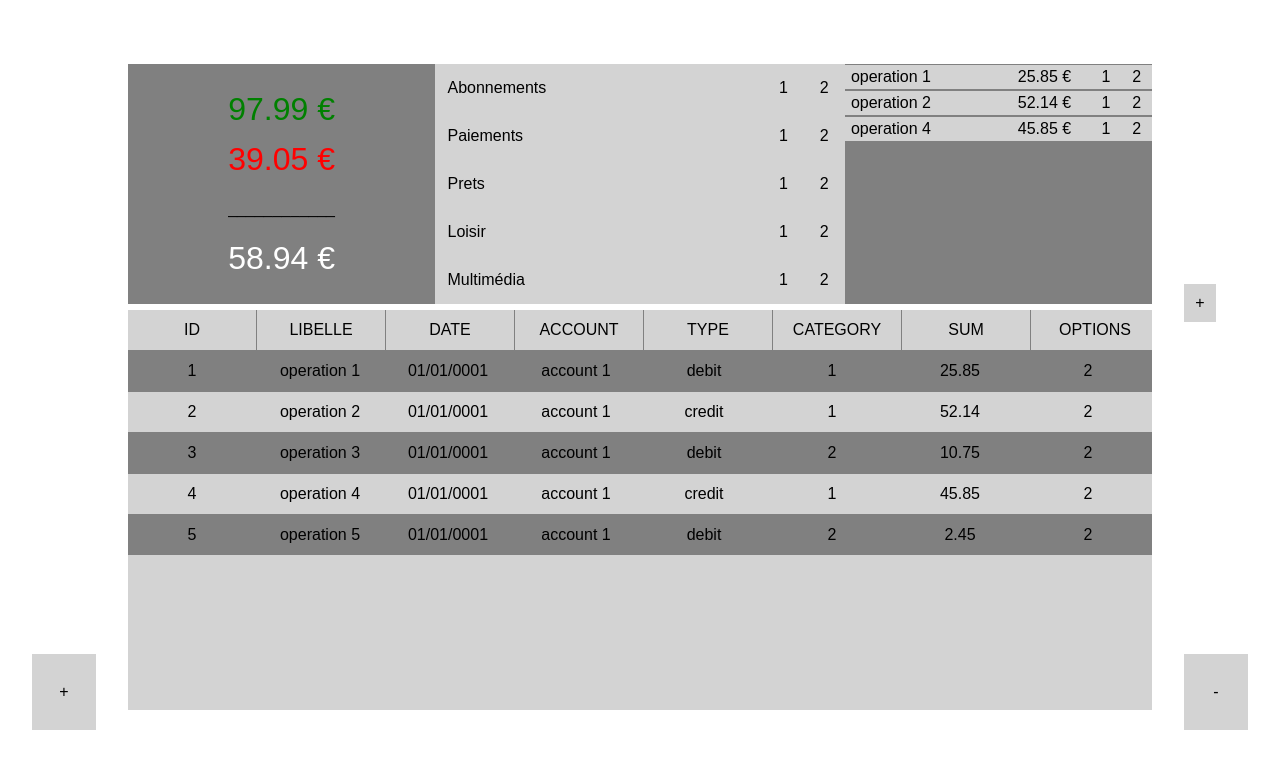
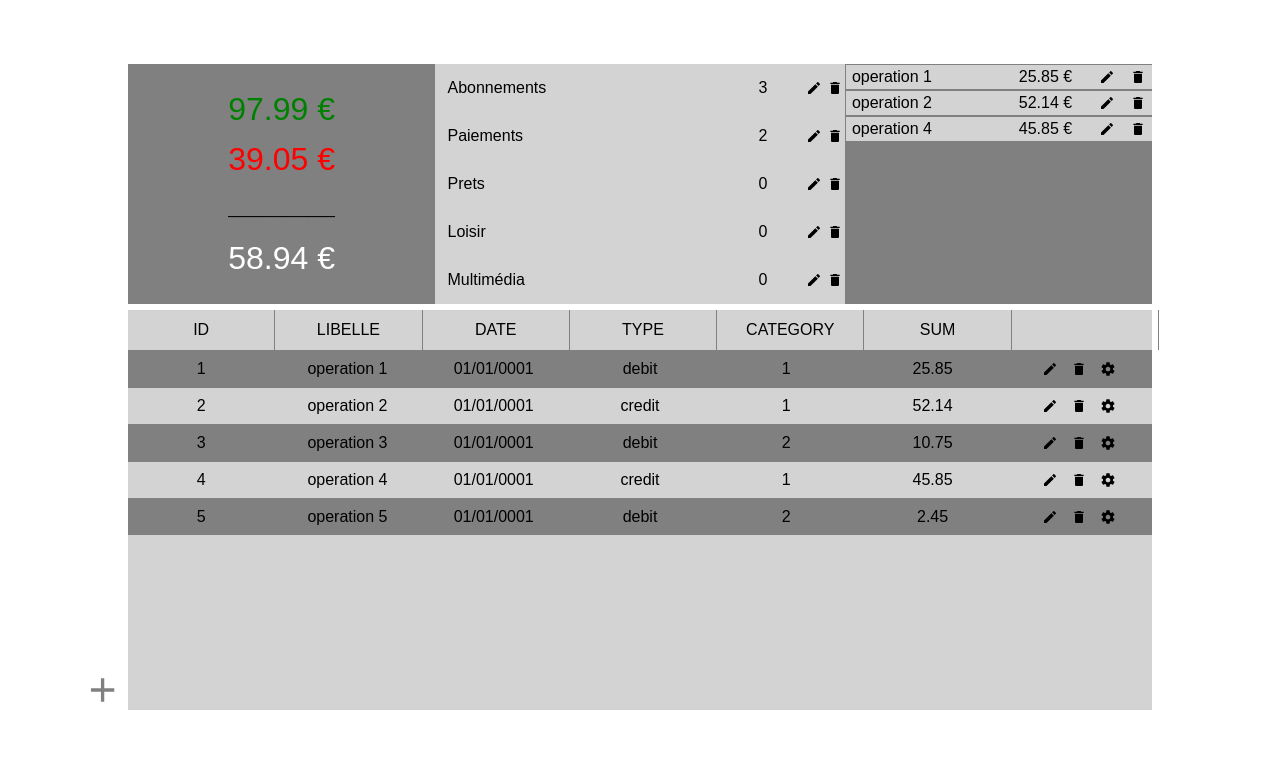
Before and after one commit to elielam/PERS-FINANCIAL, a React (Create React App) app: page / in a window 1280 px wide. Shown: the top 768 px of the page. Built offline with nearby package versions, Linux system fonts and the light colour scheme.

Commit message:
Add icons && add count on categories

```diff
--- a/package.json
+++ b/package.json
@@ -5,6 +5,7 @@
   "dependencies": {
     "react": "^16.4.1",
     "react-dom": "^16.4.1",
+    "react-icons": "^2.2.7",
     "react-scripts": "1.1.4"
   },
   "scripts": {
--- a/src/App.css
+++ b/src/App.css
@@ -86,14 +86,14 @@
           min-height: 100% !important;
           height: 100% !important;
           max-height: 100% !important;
-          min-width: 77% !important;
-          width: 77% !important;
-          max-width: 77% !important;
+          min-width: 67% !important;
+          width: 67% !important;
+          max-width: 67% !important;
           display: flex;
           flex-direction: row;
           align-items: center;
           justify-content: flex-start; }
-        .App .header .header-categories .header-categories-row .header-categories-row-options {
+        .App .header .header-categories .header-categories-row .header-categories-row-count {
           margin: 0 !important;
           padding: 0 !important;
           min-height: 100% !important;
@@ -102,6 +102,19 @@
           min-width: 20% !important;
           width: 20% !important;
           max-width: 20% !important;
+          display: flex;
+          flex-direction: row;
+          align-items: center;
+          justify-content: center; }
+        .App .header .header-categories .header-categories-row .header-categories-row-options {
+          margin: 0 !important;
+          padding: 0 !important;
+          min-height: 100% !important;
+          height: 100% !important;
+          max-height: 100% !important;
+          min-width: 10% !important;
+          width: 10% !important;
+          max-width: 10% !important;
           display: flex;
           flex-direction: row;
           align-items: center;
@@ -127,10 +140,9 @@
       min-width: 30% !important;
       width: 30% !important;
       max-width: 30% !important;
+      position: relative;
       display: flex;
       flex-direction: column;
-      align-items: center;
-      justify-content: flex-start;
       overflow-y: scroll; }
       .App .header .header-overview .header-overview-row {
         margin: 0 !important;
@@ -208,7 +220,7 @@
     max-width: 80% !important;
     display: flex;
     flex-direction: column;
-    overflow-x: hidden;
+    position: relative;
     background: lightgray; }
     .App .table .table-header {
       margin: 0 !important;
@@ -229,14 +241,26 @@
         min-height: 100% !important;
         height: 100% !important;
         max-height: 100% !important;
-        min-width: 12.5% !important;
-        width: 12.5% !important;
-        max-width: 12.5% !important;
+        min-width: 14.28571428571429% !important;
+        width: 14.28571428571429% !important;
+        max-width: 14.28571428571429% !important;
         border-right: 0.1px solid grey;
         display: flex;
         align-items: center;
         justify-content: center; }
-    .App .table .table-row {
+    .App .table .table-corp {
+      margin: 0 !important;
+      padding: 0 !important;
+      min-height: 90% !important;
+      height: 90% !important;
+      max-height: 90% !important;
+      min-width: 100% !important;
+      width: 100% !important;
+      max-width: 100% !important;
+      display: flex;
+      flex-direction: column;
+      overflow-y: scroll; }
+      .App .table .table-corp .table-corp-row {
         margin: 0 !important;
         padding: 0 !important;
         min-height: 10% !important;
@@ -250,51 +274,43 @@
         align-items: flex-start;
         justify-content: center;
         border-top: 0.1px solid grey; }
-      .App .table .table-row .table-row-col {
+        .App .table .table-corp .table-corp-row .table-corp-row-col {
           margin: 0 !important;
           padding: 0 !important;
           min-height: 100% !important;
           height: 100% !important;
           max-height: 100% !important;
-        min-width: 12.5% !important;
-        width: 12.5% !important;
-        max-width: 12.5% !important;
+          min-width: 14.28571428571429% !important;
+          width: 14.28571428571429% !important;
+          max-width: 14.28571428571429% !important;
           display: flex;
-        flex-direction: column;
+          flex-direction: row;
           align-items: center;
           justify-content: center; }
-    .App .table .stripped {
+          .App .table .table-corp .table-corp-row .table-corp-row-col .table-corp-row-col-options {
+            margin: 0 !important;
+            padding: 0 !important;
+            min-height: 100% !important;
+            height: 100% !important;
+            max-height: 100% !important;
+            min-width: 20% !important;
+            width: 20% !important;
+            max-width: 20% !important;
+            display: flex;
+            align-items: center;
+            justify-content: center; }
+      .App .table .table-corp .stripped {
         background-color: grey; }
-  .App .btn-table {
-    min-height: 9.5% !important;
-    height: 9.5% !important;
-    max-height: 9.5% !important;
+    .App .table .btn-table {
+      min-height: 10% !important;
+      height: 10% !important;
+      max-height: 10% !important;
       min-width: 5% !important;
       width: 5% !important;
       max-width: 5% !important;
-    background: lightgray;
-    position: absolute;
       display: flex;
       justify-content: center;
-    align-items: center; }
-  .App .btn-table-plus {
-    top: 81.7%;
-    left: 2.5%; }
-  .App .btn-table-minus {
-    top: 81.7%;
-    right: 2.5%; }
-  .App .btn-overview {
-    min-height: 4.75% !important;
-    height: 4.75% !important;
-    max-height: 4.75% !important;
-    min-width: 2.5% !important;
-    width: 2.5% !important;
-    max-width: 2.5% !important;
-    background: lightgray;
-    position: absolute;
-    display: flex;
-    justify-content: center;
-    align-items: center; }
-  .App .btn-overview-plus {
-    top: 35.5%;
-    right: 5%; }
+      align-items: center;
+      position: relative;
+      bottom: 10%;
+      left: -5%; }
--- a/src/App.js
+++ b/src/App.js
@@ -12,13 +12,6 @@ class App extends Component {
         categories: SAMPLE_CATEGORIES,
         operations: SAMPLE_OPERATIONS
     };
-
-    // componentWillMount() {
-    //     this.setState({
-    //         categories: SAMPLE_CATEGORIES,
-    //         operations: SAMPLE_OPERATIONS
-    //     })
-    // }
 
     handleCategoryChange(id) {
         let categories = this.state.categories;
@@ -46,10 +39,6 @@ class App extends Component {
                     operations={this.state.operations}
                 />
 
-                <div className="btn-overview btn-overview-plus">+</div>
-                <div className="btn-table btn-table-plus">+</div>
-                <div className="btn-table btn-table-minus">-</div>
-
             </div>
 
         );
--- a/src/App.scss
+++ b/src/App.scss
@@ -116,16 +116,17 @@
           height: 100% !important;
           max-height: 100% !important;
 
-          min-width: 77% !important;
-          width: 77% !important;
-          max-width: 77% !important;
+          min-width: 67% !important;
+          width: 67% !important;
+          max-width: 67% !important;
 
           display: flex;
           flex-direction: row;
           align-items: center;
           justify-content: flex-start;
         }
-        .header-categories-row-options {
+
+        .header-categories-row-count {
           margin: 0 !important;
           padding: 0 !important;
 
@@ -136,6 +137,23 @@
           min-width: 20% !important;
           width: 20% !important;
           max-width: 20% !important;
+
+          display: flex;
+          flex-direction: row;
+          align-items: center;
+          justify-content: center;
+        }
+        .header-categories-row-options {
+          margin: 0 !important;
+          padding: 0 !important;
+
+          min-height: 100% !important;
+          height: 100% !important;
+          max-height: 100% !important;
+
+          min-width: 10% !important;
+          width: 10% !important;
+          max-width: 10% !important;
 
           display: flex;
           flex-direction: row;
@@ -172,10 +190,10 @@
       width: 30% !important;
       max-width: 30% !important;
 
+      position: relative;
+
       display: flex;
       flex-direction: column;
-      align-items: center;
-      justify-content: flex-start;
 
       overflow-y: scroll;
 
@@ -284,7 +302,7 @@
     display: flex;
     flex-direction: column;
 
-    overflow-x: hidden;
+    position: relative;
 
     background: lightgray;
 
@@ -313,9 +331,9 @@
         height: 100% !important;
         max-height: 100% !important;
 
-        min-width: 12.5% !important;
-        width: 12.5% !important;
-        max-width: 12.5% !important;
+        min-width: 14.28571428571429% !important;
+        width: 14.28571428571429% !important;
+        max-width: 14.28571428571429% !important;
 
         border-right: 0.1px solid grey;
 
@@ -325,7 +343,24 @@
       }
     }
 
-    .table-row {
+    .table-corp {
+      margin: 0 !important;
+      padding: 0 !important;
+
+      min-height: 90% !important;
+      height: 90% !important;
+      max-height: 90% !important;
+
+      min-width: 100% !important;
+      width: 100% !important;
+      max-width: 100% !important;
+
+      display: flex;
+      flex-direction: column;
+
+      overflow-y: scroll;
+
+      .table-corp-row {
         margin: 0 !important;
         padding: 0 !important;
 
@@ -345,7 +380,7 @@
         border-top: 0.1px solid grey;
 
 
-      .table-row-col {
+        .table-corp-row-col {
           margin: 0 !important;
           padding: 0 !important;
 
@@ -353,14 +388,31 @@
           height: 100% !important;
           max-height: 100% !important;
 
-        min-width: 12.5% !important;
-        width: 12.5% !important;
-        max-width: 12.5% !important;
+          min-width: 14.28571428571429% !important;
+          width: 14.28571428571429% !important;
+          max-width: 14.28571428571429% !important;
 
           display: flex;
-        flex-direction: column;
+          flex-direction: row;
           align-items: center;
           justify-content: center;
+
+          .table-corp-row-col-options {
+            margin: 0 !important;
+            padding: 0 !important;
+
+            min-height: 100% !important;
+            height: 100% !important;
+            max-height: 100% !important;
+
+            min-width: 20% !important;
+            width: 20% !important;
+            max-width: 20% !important;
+
+            display: flex;
+            align-items: center;
+            justify-content: center;
+          }
         }
       }
       .stripped {
@@ -369,50 +421,22 @@
     }
 
     .btn-table {
-    min-height: 9.5% !important;
-    height: 9.5% !important;
-    max-height: 9.5% !important;
+      min-height: 10% !important;
+      height: 10% !important;
+      max-height: 10% !important;
 
       min-width: 5% !important;
       width: 5% !important;
       max-width: 5% !important;
 
-    background: lightgray;
-
-    position: absolute;
-
       display: flex;
       justify-content: center;
       align-items: center;
-  }
-  .btn-table-plus {
-    top: 81.7%;
-    left: 2.5%;
-  }
-  .btn-table-minus {
-    top: 81.7%;
-    right: 2.5%;
-  }
 
-  .btn-overview {
-    min-height: 4.75% !important;
-    height: 4.75% !important;
-    max-height: 4.75% !important;
+      position: relative;
 
-    min-width: 2.5% !important;
-    width: 2.5% !important;
-    max-width: 2.5% !important;
-
-    background: lightgray;
-
-    position: absolute;
-
-    display: flex;
-    justify-content: center;
-    align-items: center;
-  }
-  .btn-overview-plus {
-    top: 35.5%;
-    right: 5%;
+      bottom: 10%;
+      left: -5%;
     }
   }
+}
--- a/src/components/header/categories/index.js
+++ b/src/components/header/categories/index.js
@@ -1,8 +1,20 @@
 import React, { Component } from 'react';
+import {MdEdit, MdDelete} from "react-icons/lib/md/index";
 // import './categories.css';
 
 export default class Categories extends Component {
+    generateCategoryCount(id) {
+        let count = 0;
+        this.props.operations.forEach((operation) => {
+            if(operation.category === id) {
+                count++;
+            }
+        });
+        return count;
+    }
+
     render() {
+
         return (
             <div className="header-categories">
                 {this.props.categories.map(
@@ -11,9 +23,12 @@ export default class Categories extends Component {
                             <div className="header-categories-row-title">
                                 <p>{category.libelle}</p>
                             </div>
+                            <div className="header-categories-row-count">
+                                {this.generateCategoryCount(category.id)}
+                            </div>
                             <div className="header-categories-row-options">
-                                <div className="header-categories-row-options-icon">1</div>
-                                <div className="header-categories-row-options-icon">2</div>
+                                <div className="header-categories-row-options-icon"><MdEdit/></div>
+                                <div className="header-categories-row-options-icon"><MdDelete/></div>
                             </div>
                         </div>
                     )
--- a/src/components/header/index.js
+++ b/src/components/header/index.js
@@ -14,6 +14,7 @@ export default class Header extends Component {
                 />
 
                 <Categories
+                    operations={this.props.operations}
                     categories={this.props.categories}
                     handleCategoryChange={this.props.handleCategoryChange}
                 />
--- a/src/components/header/overview/index.js
+++ b/src/components/header/overview/index.js
@@ -1,4 +1,5 @@
 import React, { Component } from 'react';
+import {MdEdit, MdDelete} from "react-icons/lib/md/index";
 // import './overview.css';
 
 export default class Overview extends Component {
@@ -15,8 +16,8 @@ export default class Overview extends Component {
                                             <div className="header-overview-row-title">{operation.libelle}</div>
                                             <div className="header-overview-row-sum">{operation.sum} €</div>
                                             <div className="header-overview-row-options">
-                                                <div className="header-overview-row-options-icon">1</div>
-                                                <div className="header-overview-row-options-icon">2</div>
+                                                <div className="header-overview-row-options-icon"><MdEdit/></div>
+                                                <div className="header-overview-row-options-icon"><MdDelete/></div>
                                             </div>
                                         </div>
                                     )
--- a/src/components/table/index.js
+++ b/src/components/table/index.js
@@ -1,4 +1,5 @@
 import React, { Component } from 'react';
+import {MdAdd, MdEdit, MdDelete, MdSettings} from "react-icons/lib/md/index";
 // import './table.css';
 
 export default class Table extends Component {
@@ -14,40 +15,58 @@ export default class Table extends Component {
                     <div className="table-header-col"> ID </div>
                     <div className="table-header-col"> LIBELLE </div>
                     <div className="table-header-col"> DATE </div>
-                    <div className="table-header-col"> ACCOUNT </div>
                     <div className="table-header-col"> TYPE </div>
                     <div className="table-header-col"> CATEGORY </div>
                     <div className="table-header-col"> SUM </div>
-                    <div className="table-header-col"> OPTIONS </div>
+                    <div className="table-header-col"/>
                 </div>
+                <div className="table-corp">
                     {this.props.operations.map(
                         (operation, index) => (
                             this.returnModulo(index) ? (
-                            <div key={operation.id} className="table-row stripped">
-                                <div className="table-row-col">{operation.id}</div>
-                                <div className="table-row-col">{operation.libelle}</div>
-                                <div className="table-row-col">{operation.date}</div>
-                                <div className="table-row-col">{operation.account}</div>
-                                <div className="table-row-col">{operation.type}</div>
-                                <div className="table-row-col">{operation.category}</div>
-                                <div className="table-row-col">{operation.sum}</div>
-                                <div className="table-row-col">2</div>
+                                <div key={operation.id} className="table-corp-row stripped">
+                                    <div className="table-corp-row-col">{operation.id}</div>
+                                    <div className="table-corp-row-col">{operation.libelle}</div>
+                                    <div className="table-corp-row-col">{operation.date}</div>
+                                    <div className="table-corp-row-col">{operation.type}</div>
+                                    <div className="table-corp-row-col">{operation.category}</div>
+                                    <div className="table-corp-row-col">{operation.sum}</div>
+                                    <div className="table-corp-row-col">
+                                        <div className="table-corp-row-col-options"><MdEdit/></div>
+                                        <div className="table-corp-row-col-options"><MdDelete/></div>
+                                        <div className="table-corp-row-col-options"><MdSettings/></div>
+                                    </div>
                                 </div>
                             ) : (
-                            <div key={operation.id} className="table-row">
-                                <div className="table-row-col">{operation.id}</div>
-                                <div className="table-row-col">{operation.libelle}</div>
-                                <div className="table-row-col">{operation.date}</div>
-                                <div className="table-row-col">{operation.account}</div>
-                                <div className="table-row-col">{operation.type}</div>
-                                <div className="table-row-col">{operation.category}</div>
-                                <div className="table-row-col">{operation.sum}</div>
-                                <div className="table-row-col">2</div>
+                                <div key={operation.id} className="table-corp-row">
+                                    <div className="table-corp-row-col">{operation.id}</div>
+                                    <div className="table-corp-row-col">{operation.libelle}</div>
+                                    <div className="table-corp-row-col">{operation.date}</div>
+                                    <div className="table-corp-row-col">{operation.type}</div>
+                                    <div className="table-corp-row-col">{operation.category}</div>
+                                    <div className="table-corp-row-col">{operation.sum}</div>
+                                    <div className="table-corp-row-col">
+                                        <div className="table-corp-row-col-options"><MdEdit/></div>
+                                        <div className="table-corp-row-col-options"><MdDelete/></div>
+                                        <div className="table-corp-row-col-options"><MdSettings/></div>
+                                    </div>
                                 </div>
                             )
                         )
                     )}
                 </div>
+                <div className="btn-table">
+                    <MdAdd
+                        color={"grey"}
+                        style={{
+                            width: "100%",
+                            height: "100%",
+                            margin: 0,
+                            padding: 0,
+                        }}
+                    />
+                </div>
+            </div>
         )
     }
 }
```
Also changed, not shown: 1 other file (tests, documents, lock files or other folders). Lines whose indentation alone changed are shown as unchanged.
